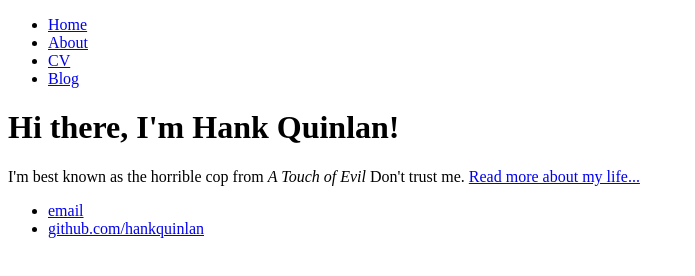
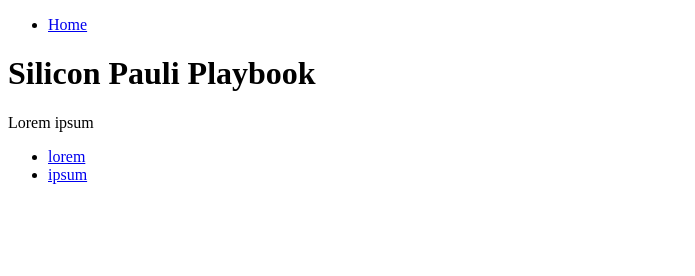
Before and after one commit to silicon-pauli/silicon-pauli-playbook, a plain HTML site: page index.html in a window 1280 px wide. Shown: the whole page, without its empty margins (0-695 px from the left). Drawn offline with Linux system fonts and the light colour scheme.

Commit message:
Update index.html
update to index.html

```diff
--- a/index.html
+++ b/index.html
@@ -1,27 +1,25 @@
 <!DOCTYPE html>
 <html>
 	<head>
-		<title>Hank Quinlan, Horrible Cop</title>
+		<title>Silicon Pauli Playbook</title>
 	</head>
 	<body>
 		<nav>
     			<ul>
         			<li><a href="/">Home</a></li>
-	        	<li><a href="/about">About</a></li>
-        		<li><a href="/cv">CV</a></li>
-        		<li><a href="/blog">Blog</a></li>
     			</ul>
 		</nav>
 		<div class="container">
     			<div class="blurb">
-        		<h1>Hi there, I'm Hank Quinlan!</h1>
-				<p>I'm best known as the horrible cop from <em>A Touch of Evil</em> Don't trust me. <a href="/about">Read more about my life...</a></p>
+        			<h1>Silicon Pauli Playbook</h1>
+				<p>Lorem ipsum</p>
     			</div><!-- /.blurb -->
 		</div><!-- /.container -->
+
 		<footer>
     			<ul>
-        		<li><a href="mailto:hankquinlanhub@gmail.com">email</a></li>
-        		<li><a href="https://github.com/hankquinlan">github.com/hankquinlan</a></li>
+        			<li><a href="#">lorem</a></li>
+        			<li><a href="#">ipsum</a></li>
 			</ul>
 		</footer>
 	</body>
```
Lines whose indentation alone changed are shown as unchanged.
